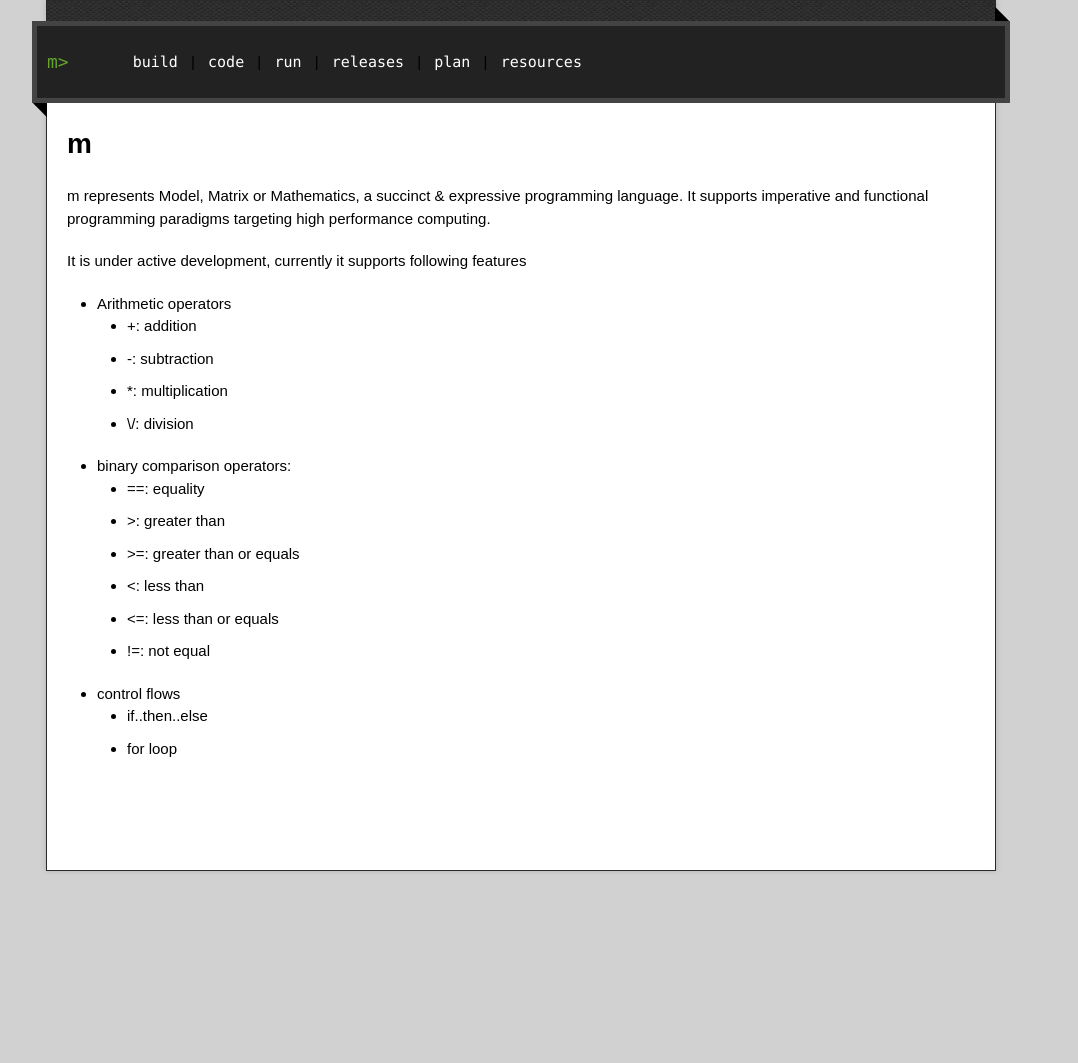
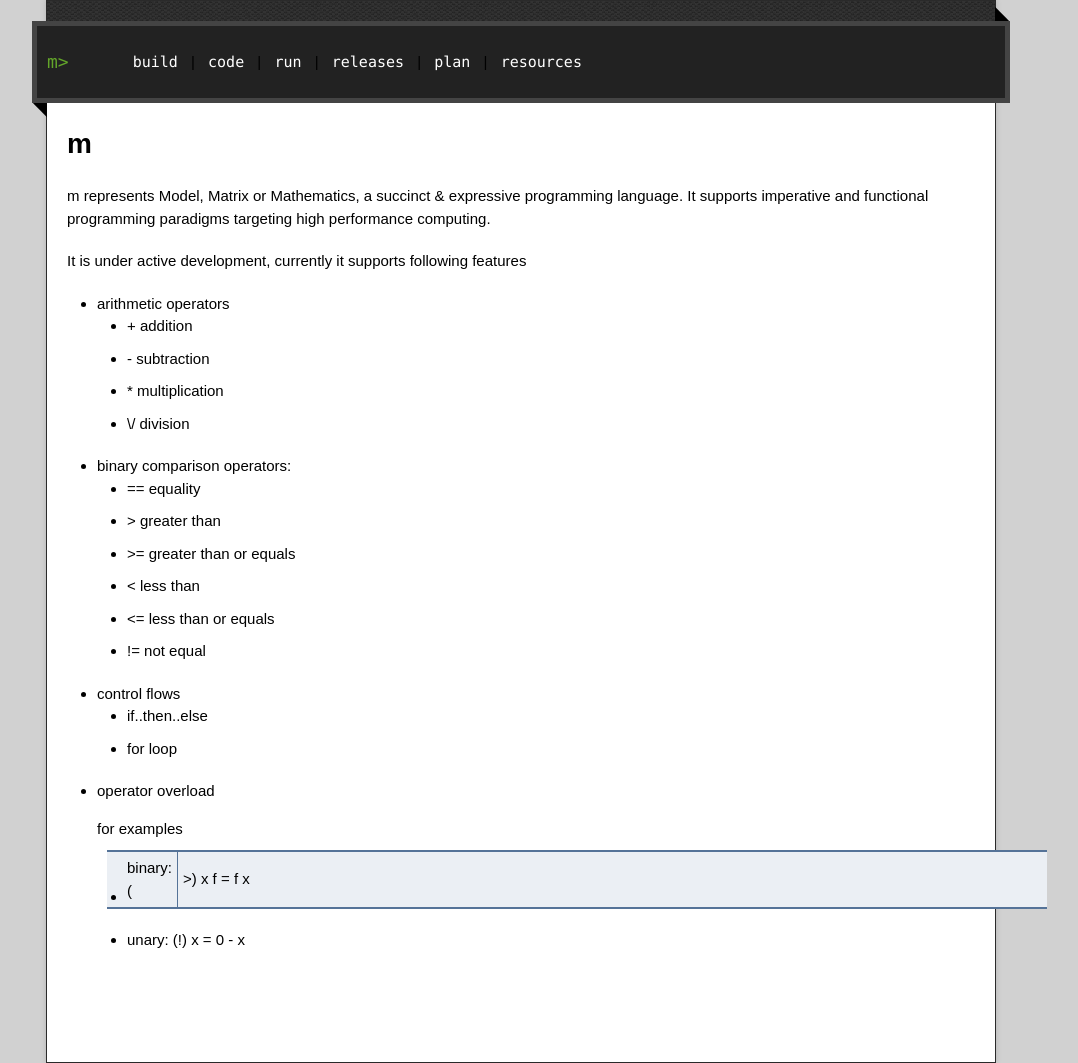
Before and after one commit to mlang-dev/m, a Jekyll site: the page built from docs/index.md, in a window 1280 px wide. Shown: the whole page, without its empty margins (119-1197 px from the left). Built offline with Jekyll 4.4.1, drawn with Linux system fonts in a browser that asks for light colours; our own code applies the rules of GitHub Pages for plain Markdown files; before the commit the page ends 900 px from its top, so only the background shows below that.

```diff
--- a/docs/index.md
+++ b/docs/index.md
@@ -7,20 +7,26 @@
 m represents Model, Matrix or Mathematics, a succinct & expressive programming language. It supports imperative and functional programming paradigms targeting high performance computing.
 
 It is under active development, currently it supports following features
-- Arithmetic operators
-  - \+:    addition
-  - \-:    subtraction
-  - \*:    multiplication
-  - \/:    division
+- arithmetic operators
+  - \+    addition
+  - \-    subtraction
+  - \*    multiplication
+  - \/    division
 
 - binary comparison operators:
-  - ==: equality
-  - \>:  greater than
-  - \>=: greater than or equals
-  - \<:  less than
-  - \<=: less than or equals
-  - \!=: not equal
+  - == equality
+  - \>  greater than
+  - \>= greater than or equals
+  - \<  less than
+  - \<= less than or equals
+  - \!= not equal
 
 - control flows
   - if..then..else
   - for loop
+
+- operator overload
+
+  for examples
+  - binary: (|>) x f = f x
+  - unary: (!) x = 0 - x
```
Also changed, not shown: 11 other files.
